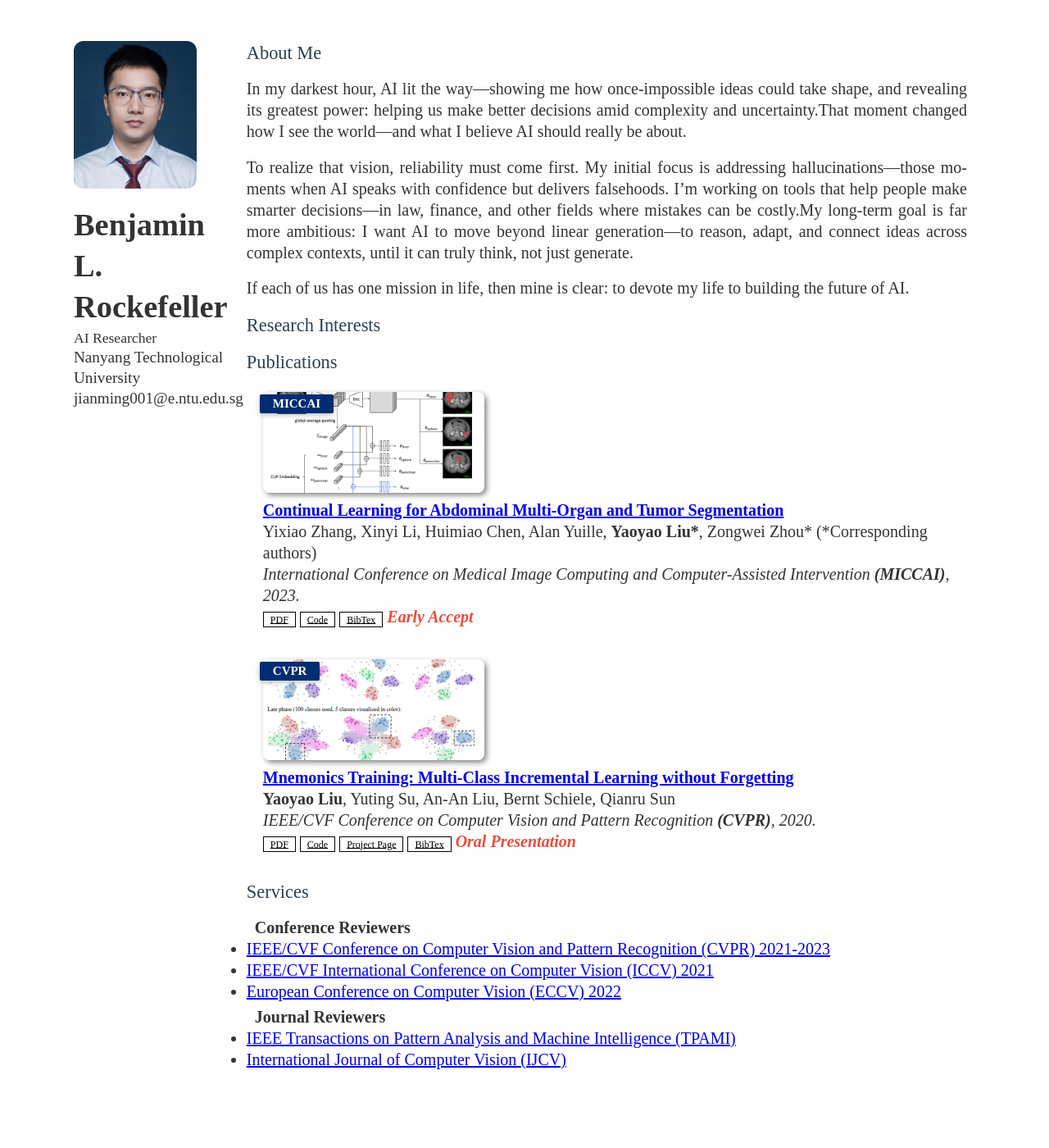
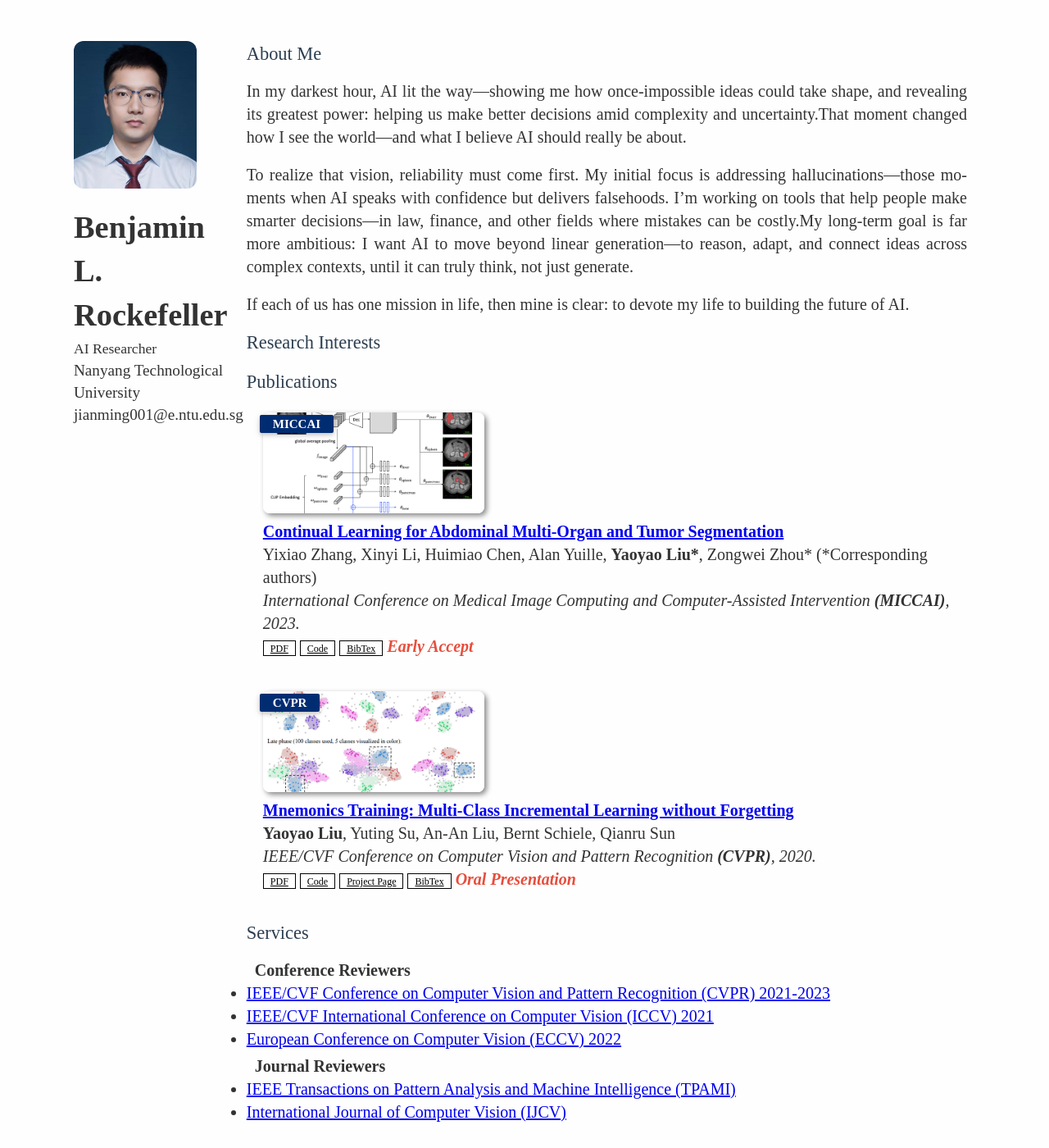
Before and after one commit to BenjaminRockefeller/benjaminrockefeller.github.io, a Jekyll site: the page built from index.md, in a window 1280 px wide and 1400 px high. Shown: the whole window at 82% size. Built offline with Jekyll 4.4.1, drawn with Linux system fonts in a browser that asks for light colours; a style sheet for code colours, icons or effects is not loaded; our own code applies the rules of GitHub Pages for plain Markdown files.

Commit message:
Update minimal-light.scss

```diff
--- a/_sass/minimal-light.scss
+++ b/_sass/minimal-light.scss
@@ -25,7 +25,7 @@ body {
   font-family: "Times New Roman", Times, serif;
   font-weight: 400;
   font-size: 1.2rem;
-  line-height: 1.3;
+  line-height: 1.4;
   color: var(--text-color);
   background-color: var(--bg-color);
 }
```
